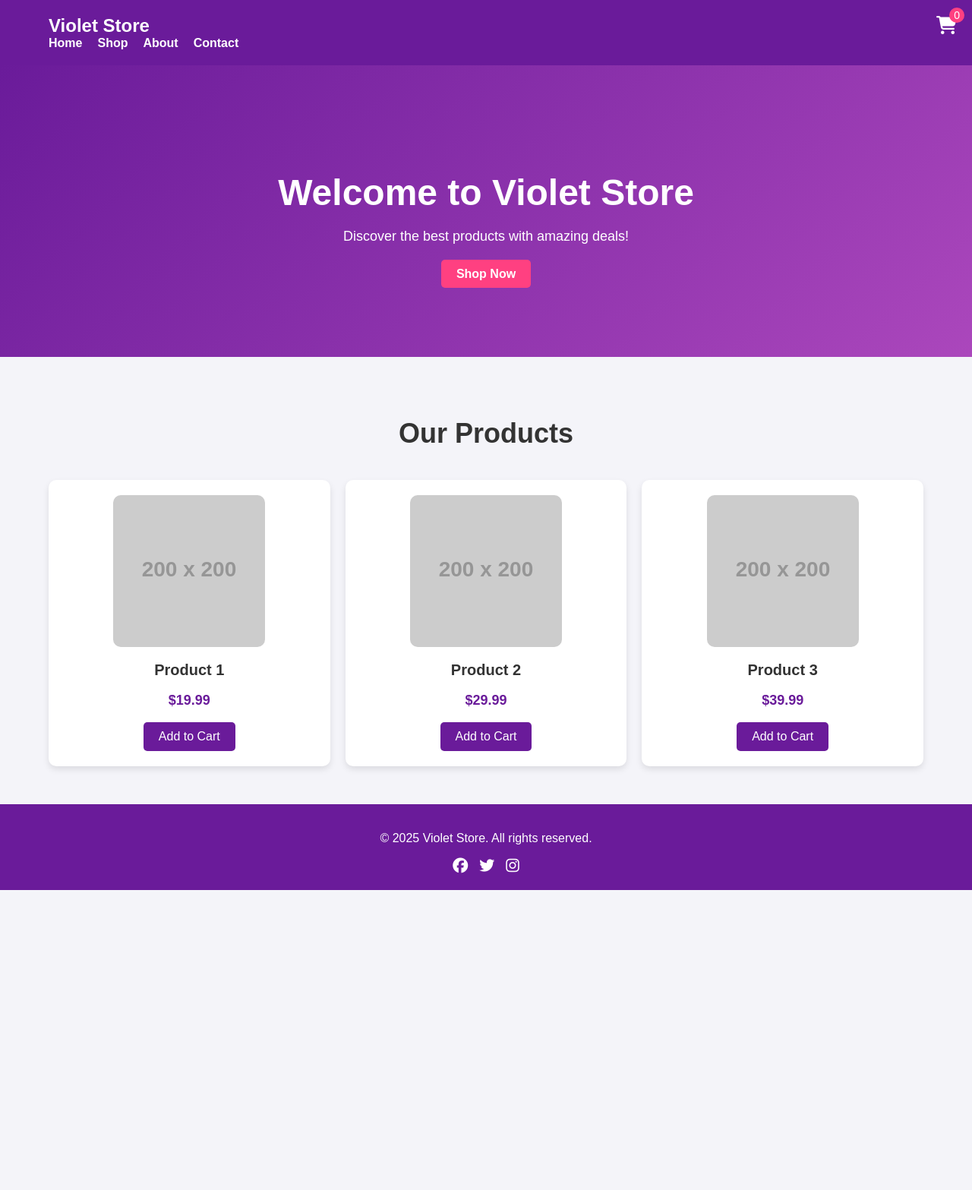
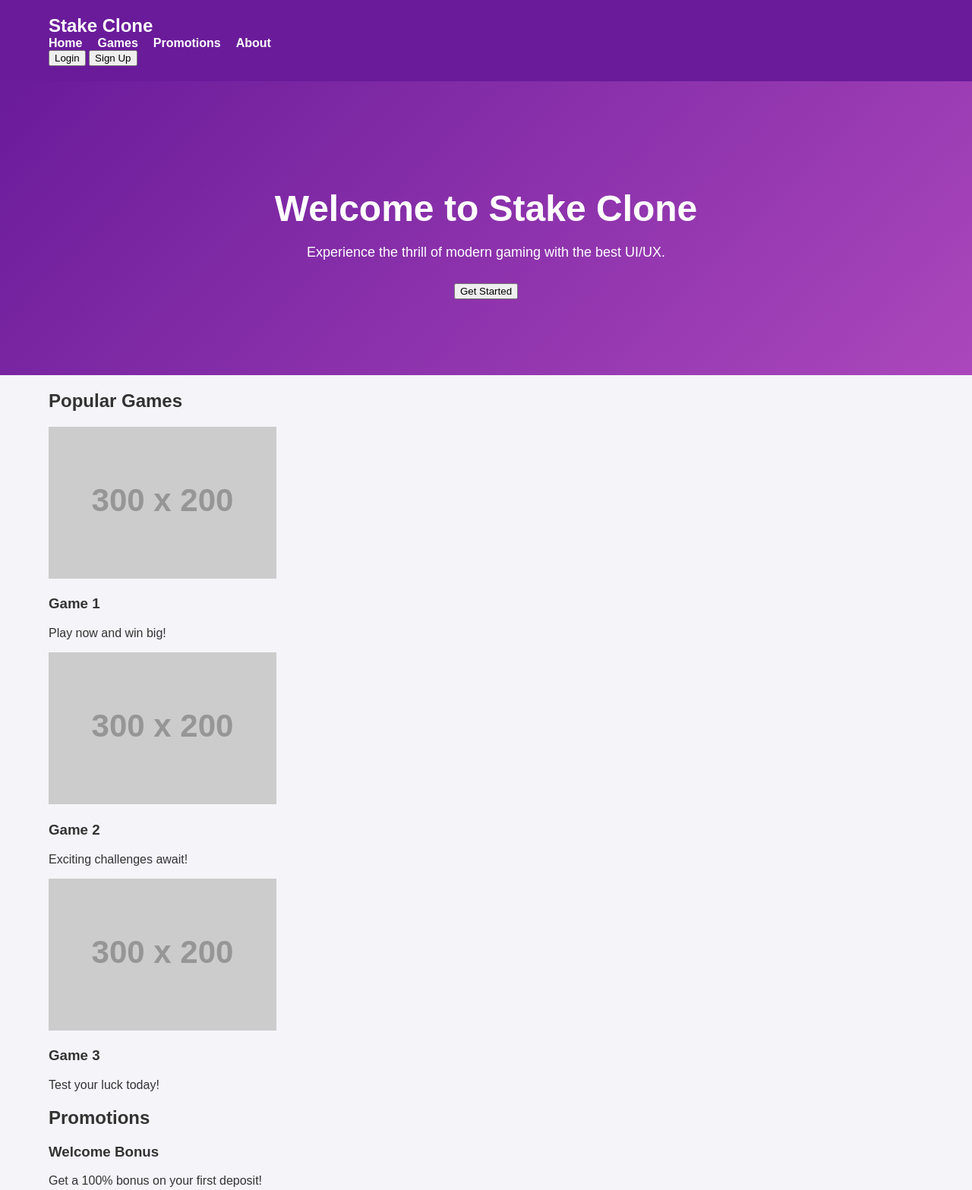
Before and after one commit to myctysn/Store, a plain HTML site: page index.html in a window 1280 px wide. Shown: the top 1567 px of the page at 76% size. Before the commit the page ends 1172 px from the top, so only its background shows below. Drawn offline with Linux system fonts and the light colour scheme; placeholder pictures from the web are drawn by us.

Commit message:
Update index.html

```diff
--- a/index.html
+++ b/index.html
@@ -3,74 +3,94 @@
 <head>
   <meta charset="UTF-8">
   <meta name="viewport" content="width=device-width, initial-scale=1.0">
-  <title>Violet Store - Online Shopping</title>
+  <title>Stake Clone - Modern UI/UX</title>
   <link rel="stylesheet" href="styles.css">
+  <link rel="stylesheet" href="https://cdnjs.cloudflare.com/ajax/libs/font-awesome/6.0.0-beta3/css/all.min.css">
 </head>
 <body>
+  <!-- Header -->
   <header>
     <div class="container">
-      <h1>Violet Store</h1>
+      <div class="logo">
+        <h1>Stake Clone</h1>
+      </div>
       <nav>
         <ul>
           <li><a href="#home">Home</a></li>
-          <li><a href="#shop">Shop</a></li>
+          <li><a href="#games">Games</a></li>
+          <li><a href="#promotions">Promotions</a></li>
           <li><a href="#about">About</a></li>
-          <li><a href="#contact">Contact</a></li>
         </ul>
       </nav>
-      <div class="cart-icon">
-        <span id="cart-count">0</span>
-        <i class="fas fa-shopping-cart"></i>
+      <div class="auth-buttons">
+        <button class="btn-login">Login</button>
+        <button class="btn-signup">Sign Up</button>
       </div>
     </div>
   </header>
 
+  <!-- Hero Section -->
   <section id="home" class="hero">
     <div class="container">
-      <h2>Welcome to Violet Store</h2>
-      <p>Discover the best products with amazing deals!</p>
-      <a href="#shop" class="btn">Shop Now</a>
+      <h2>Welcome to Stake Clone</h2>
+      <p>Experience the thrill of modern gaming with the best UI/UX.</p>
+      <button class="btn-primary">Get Started</button>
     </div>
   </section>
 
-  <section id="shop" class="products">
+  <!-- Games Section -->
+  <section id="games" class="games">
     <div class="container">
-      <h2>Our Products</h2>
-      <div class="product-grid">
-        <div class="product-card">
-          <img src="https://via.placeholder.com/200" alt="Product 1">
-          <h3>Product 1</h3>
-          <p>$19.99</p>
-          <button class="add-to-cart">Add to Cart</button>
+      <h2>Popular Games</h2>
+      <div class="game-grid">
+        <div class="game-card">
+          <img src="https://via.placeholder.com/300x200" alt="Game 1">
+          <h3>Game 1</h3>
+          <p>Play now and win big!</p>
         </div>
-        <div class="product-card">
-          <img src="https://via.placeholder.com/200" alt="Product 2">
-          <h3>Product 2</h3>
-          <p>$29.99</p>
-          <button class="add-to-cart">Add to Cart</button>
+        <div class="game-card">
+          <img src="https://via.placeholder.com/300x200" alt="Game 2">
+          <h3>Game 2</h3>
+          <p>Exciting challenges await!</p>
         </div>
-        <div class="product-card">
-          <img src="https://via.placeholder.com/200" alt="Product 3">
-          <h3>Product 3</h3>
-          <p>$39.99</p>
-          <button class="add-to-cart">Add to Cart</button>
+        <div class="game-card">
+          <img src="https://via.placeholder.com/300x200" alt="Game 3">
+          <h3>Game 3</h3>
+          <p>Test your luck today!</p>
         </div>
       </div>
     </div>
   </section>
 
-  <footer id="contact">
+  <!-- Promotions Section -->
+  <section id="promotions" class="promotions">
     <div class="container">
-      <p>&copy; 2025 Violet Store. All rights reserved.</p>
-      <ul>
-        <li><a href="#"><i class="fab fa-facebook"></i></a></li>
+      <h2>Promotions</h2>
+      <div class="promo-grid">
+        <div class="promo-card">
+          <h3>Welcome Bonus</h3>
+          <p>Get a 100% bonus on your first deposit!</p>
+        </div>
+        <div class="promo-card">
+          <h3>Daily Rewards</h3>
+          <p>Claim your daily rewards and boost your balance.</p>
+        </div>
+      </div>
+    </div>
+  </section>
+
+  <!-- Footer -->
+  <footer>
+    <div class="container">
+      <p>&copy; 2025 Stake Clone. All rights reserved.</p>
+      <ul class="social-links">
         <li><a href="#"><i class="fab fa-twitter"></i></a></li>
+        <li><a href="#"><i class="fab fa-discord"></i></a></li>
         <li><a href="#"><i class="fab fa-instagram"></i></a></li>
       </ul>
     </div>
   </footer>
 
-  <script src="https://kit.fontawesome.com/a076d05399.js"></script>
   <script src="script.js"></script>
 </body>
 </html>
```
